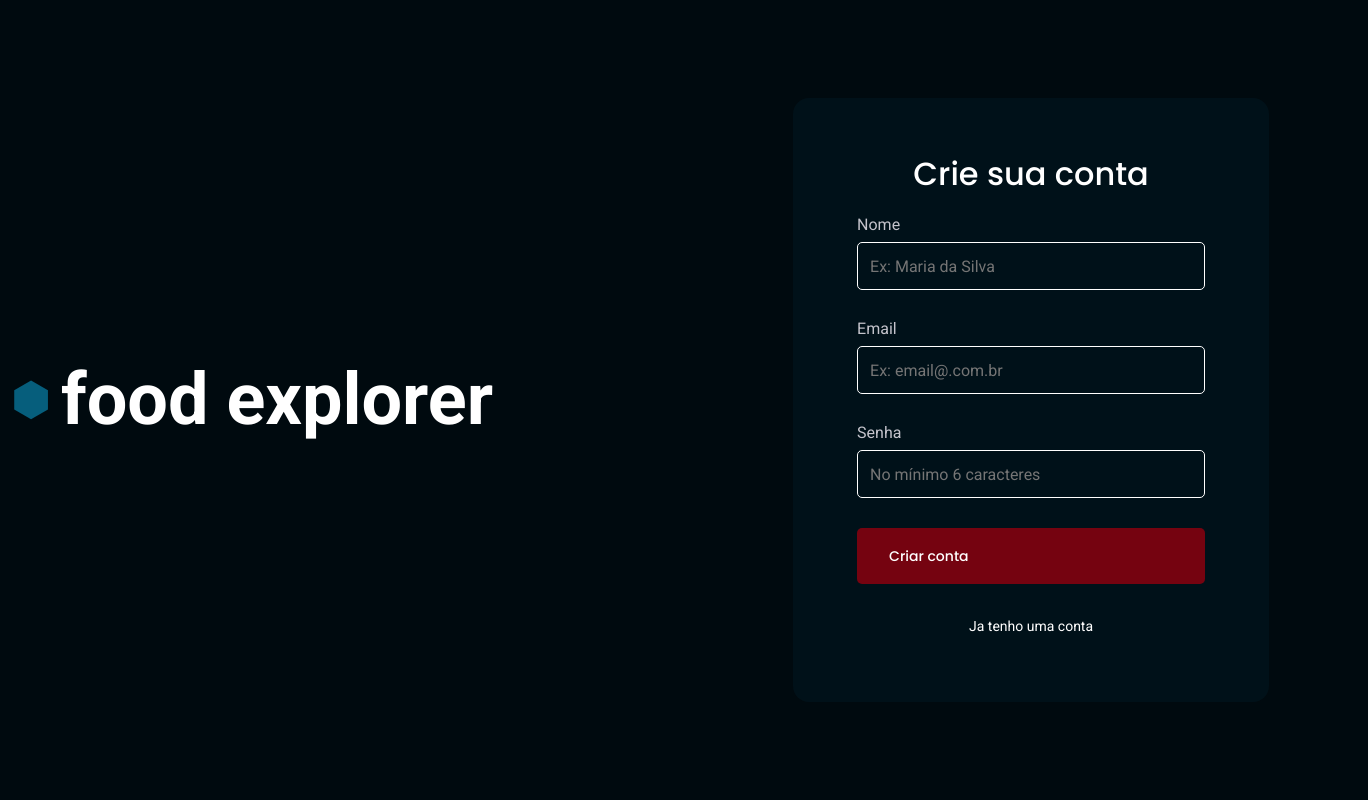
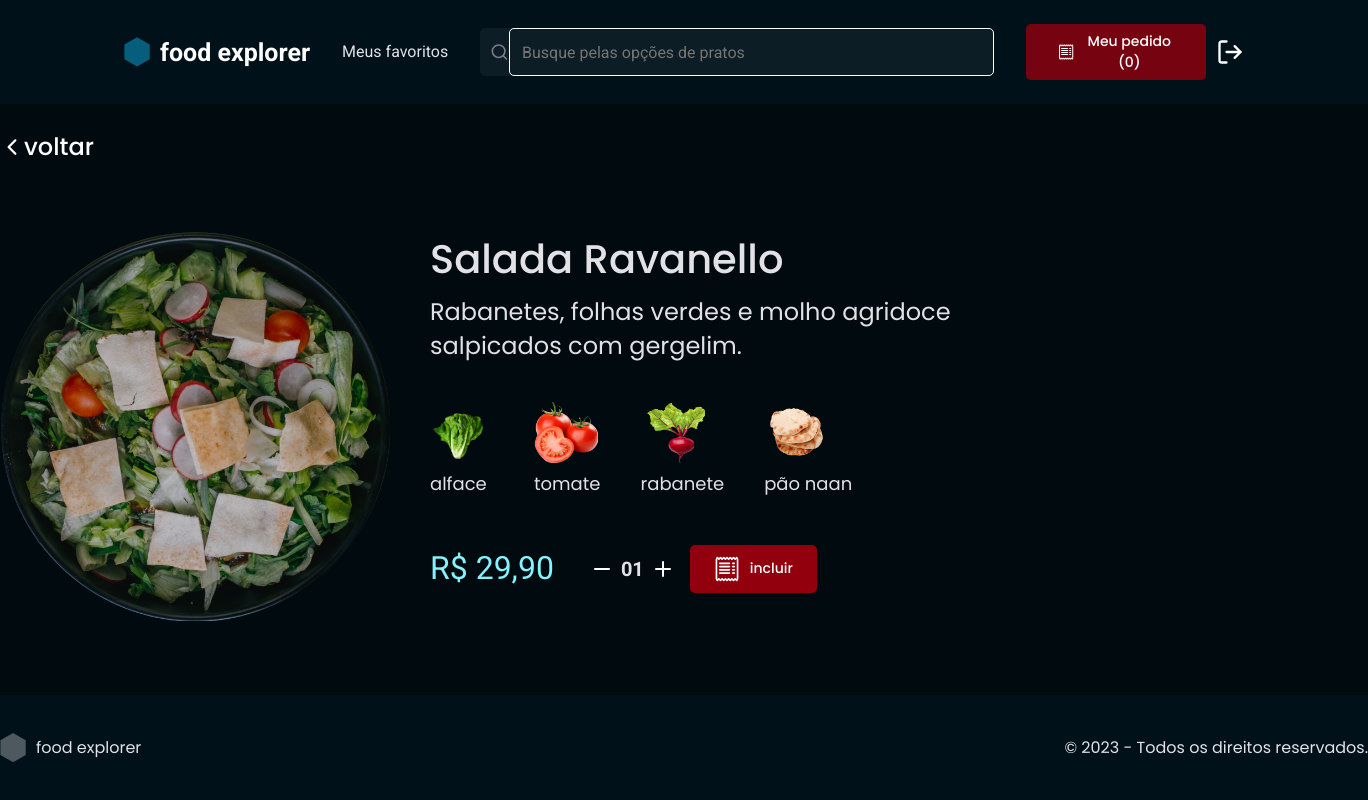
Before and after one commit to fredsonsouza/food-explorer, a React (Vite) app: page / in a window 1280 px wide. Shown: the whole page, 1368 px wide, since content can reach past the window. Built offline with nearby package versions, Linux system fonts and the light colour scheme.

Commit message:
adjust in header component and refactoring in the input component

```diff
--- a/src/components/Button/index.jsx
+++ b/src/components/Button/index.jsx
@@ -3,7 +3,7 @@
 export function Button({ icon: Icon, title, ...rest }) {
   return (
     <Container type="button" {...rest}>
-      {Icon && <Icon size={26} />}
+      {Icon && <Icon size={20} />}
       {title}
     </Container>
   );
--- a/src/components/Button/styles.js
+++ b/src/components/Button/styles.js
@@ -4,13 +4,13 @@
   display: flex;
   align-items: center;
   gap: 1rem;
-  max-width: 100%;
+  width: 100%;
   background-color: ${({ theme }) => theme.COLORS.BACKGROUND_BUTTON};
   color: ${({ theme }) => theme.COLORS.WHITE};
 
   height: 5.6rem;
   border: 0;
-  padding: 1.2rem 3.2rem;
+  padding: 0 3.2rem;
   border-radius: 0.5rem;
   font-weight: 500;
   font-size: 1.4rem;
--- a/src/components/Header/index.jsx
+++ b/src/components/Header/index.jsx
@@ -1,13 +1,15 @@
 import { Container, Content, Brand, Search, Logout } from "./styles";
 import { FiLogOut, FiSearch } from "react-icons/fi";
+import { BsReceipt } from "react-icons/bs";
 
 import { Button } from "../../components/Button";
-import { Input } from "../Input";
+import { Input } from "../../components/Input";
 
 export function Header() {
   return (
     <Container>
       <Content>
+        <nav>
           <Brand>
             <svg
               width="26"
@@ -26,12 +28,18 @@
 
           <a href="">Meus favoritos</a>
           <Search>
-          <Input icon={FiSearch} placeholder="Busque pelas opções de pratos" />
+            <Input
+              icon={FiSearch}
+              placeholder="Busque pelas opções de pratos"
+            />
           </Search>
-        <Button title="Meus pedidos (0)" />
+        </nav>
+        <div>
+          <Button icon={BsReceipt} title="Meu pedido (0)" />
           <Logout>
             <FiLogOut></FiLogOut>
           </Logout>
+        </div>
       </Content>
     </Container>
   );
--- a/src/components/Header/styles.js
+++ b/src/components/Header/styles.js
@@ -13,12 +13,19 @@
 `;
 export const Content = styled.div`
   max-width: 136.8rem;
-  margin: 0 auto;
+  flex: 1;
   display: flex;
-  flex: 1;
   align-items: center;
   gap: 3.2rem;
+  margin: 0 auto;
+  justify-content: space-between;
 
+  > nav {
+    width: 80%;
+    display: flex;
+    align-items: center;
+    gap: 3.2rem;
+  }
   a {
     font-style: normal;
     font-weight: 400;
@@ -26,19 +33,19 @@
     line-height: 160%;
     color: ${({ theme }) => theme.COLORS.GRAY_200};
   }
+  > div {
+    display: flex;
+    align-items: center;
+    width: 20%;
+    gap: 1rem;
+  }
 `;
 export const Brand = styled.div`
   display: flex;
   align-items: center;
-
-  > svg {
-    width: 3rem;
-    height: 3rem;
-    margin-right: 1.2rem;
-  }
+  gap: 1rem;
 
   > h1 {
-    display: flex;
     font-style: normal;
     font-weight: 700;
     font-size: 2.5rem;
@@ -47,11 +54,29 @@
   }
 `;
 export const Search = styled.div`
+  align-items: center;
   display: flex;
-  align-items: center;
   flex: 1;
+  background: ${({ theme }) => theme.COLORS.BACKGROUND_600};
+  border: none;
+  border-radius: 0.5rem;
 
+  input {
+    width: 100%;
+    height: 4.8rem;
+    padding: 1.6rem;
+    border: none;
+    outline: 0;
+
+    color: ${({ theme }) => theme.COLORS.WHITE};
+    font-size: 1.6rem;
+
+    &placeholder {
+      color: ${({ theme }) => theme.COLORS.GRAY_400};
+    }
+  }
   svg {
+    color: ${({ theme }) => theme.COLORS.GRAY_400};
     margin-left: 1rem;
   }
 `;
--- a/src/components/Input/styles.js
+++ b/src/components/Input/styles.js
@@ -4,26 +4,24 @@
   display: flex;
   width: 100%;
   align-items: center;
-  background-color: ${({ theme }) => theme.COLORS.BACKGROUND_600};
-  color: ${({ theme }) => theme.COLORS.GRAY_400};
-  border-radius: 0.5rem;
 
-  > input {
-    display: flex;
+  color: ${({ theme }) => theme.COLORS.WHITE};
 
+  input {
     width: 100%;
     height: 4.8rem;
-    padding: 1.6rem;
-
-    background: transparent;
-
-    border: none;
+    padding: 1.2rem;
+    border: 1px solid #ffffff;
+    border-radius: 5px;
+    font-size: 1.6rem;
 
     color: ${({ theme }) => theme.COLORS.WHITE};
-    font-size: 1.6rem;
+    background-color: transparent;
 
     &placeholder {
-      display: flex;
+      font-style: normal;
+      font-weight: 400;
+      line-height: 100%;
       color: ${({ theme }) => theme.COLORS.GRAY_400};
     }
   }
--- a/src/components/InputForm/index.jsx
+++ /dev/null
@@ -1,10 +0,0 @@
-import { Container } from "./styles";
-
-export function InputForm({ icon: Icon, ...rest }) {
-  return (
-    <Container>
-      {Icon && <Icon size={20} />}
-      <input {...rest} />
-    </Container>
-  );
-}
--- a/src/components/InputForm/styles.js
+++ /dev/null
@@ -1,28 +0,0 @@
-import styled from "styled-components";
-
-export const Container = styled.div`
-  display: flex;
-  width: 100%;
-  align-items: center;
-
-  color: ${({ theme }) => theme.COLORS.WHITE};
-
-  input {
-    width: 100%;
-    height: 4.8rem;
-    padding: 1.2rem;
-    border: 1px solid #ffffff;
-    border-radius: 5px;
-    font-size: 1.6rem;
-
-    color: ${({ theme }) => theme.COLORS.WHITE};
-    background-color: transparent;
-
-    &placeholder {
-      font-style: normal;
-      font-weight: 400;
-      line-height: 100%;
-      color: ${({ theme }) => theme.COLORS.GRAY_400};
-    }
-  }
-`;
--- a/src/main.jsx
+++ b/src/main.jsx
@@ -12,7 +12,7 @@
   <React.StrictMode>
     <ThemeProvider theme={theme}>
       <GlobalStyles />
-      <SignUp />
+      <Details />
     </ThemeProvider>
   </React.StrictMode>
 );
--- a/src/pages/New/index.jsx
+++ b/src/pages/New/index.jsx
@@ -6,7 +6,7 @@
 import { Header } from "../../components/Header";
 import { ButtonText } from "../../components/ButtonText";
 import { TextArea } from "../../components/TextArea";
-import { InputForm } from "../../components/InputForm";
+import { Input } from "../../components/Input";
 export function New() {
   return (
     <Container>
@@ -20,21 +20,21 @@
               <div>
                 <label htmlFor="">Imagem do prato</label>
 
-                <InputForm type="file" placeholder="selecione imagem" />
+                <Input type="file" placeholder="selecione imagem" />
               </div>
               <div>
                 <label htmlFor="">Nome</label>
-                <InputForm placeholder="Ex: Salada Ceasar" />
+                <Input placeholder="Ex: Salada Ceasar" />
               </div>
             </div>
             <div class="col-2-2">
               <div>
                 <label htmlFor="">Ingredientes</label>
-                <InputForm />
+                <Input />
               </div>
               <div>
                 <label htmlFor="">Preço</label>
-                <InputForm placeholder="R$ 00,00" />
+                <Input placeholder="R$ 00,00" />
               </div>
             </div>
             <div>
--- a/src/pages/SignIn/index.jsx
+++ b/src/pages/SignIn/index.jsx
@@ -1,6 +1,6 @@
 import { Container, Brand, Form } from "./styles";
 import { Button } from "../../components/Button";
-import { InputForm } from "../../components/InputForm";
+import { Input } from "../../components/Input";
 
 export function SignIn() {
   return (
@@ -24,11 +24,11 @@
         <h2>Faça login</h2>
         <div>
           <label htmlFor="">Email</label>
-          <InputForm placeholder="Ex: email@.com.br" />
+          <Input placeholder="Ex: email@.com.br" />
         </div>
         <div>
           <label htmlFor="">Senha</label>
-          <InputForm placeholder="No mínimo 6 caracteres" />
+          <Input placeholder="No mínimo 6 caracteres" />
         </div>
 
         <Button title="Entrar" />
--- a/src/pages/SignUp/index.jsx
+++ b/src/pages/SignUp/index.jsx
@@ -1,6 +1,6 @@
 import { Container, Brand, Form } from "./styles";
 import { Button } from "../../components/Button";
-import { InputForm } from "../../components/InputForm";
+import { Input } from "../../components/Input";
 
 export function SignUp() {
   return (
@@ -24,15 +24,15 @@
         <h2>Crie sua conta</h2>
         <div>
           <label htmlFor="">Nome</label>
-          <InputForm placeholder="Ex: Maria da Silva" />
+          <Input placeholder="Ex: Maria da Silva" />
         </div>
         <div>
           <label htmlFor="">Email</label>
-          <InputForm placeholder="Ex: email@.com.br" />
+          <Input placeholder="Ex: email@.com.br" />
         </div>
         <div>
           <label htmlFor="">Senha</label>
-          <InputForm placeholder="No mínimo 6 caracteres" />
+          <Input placeholder="No mínimo 6 caracteres" />
         </div>
 
         <Button title="Criar conta" />
```
Also changed, not shown: src/assets/receipt.svg (renamed from src/assets/Receipt.svg). Lines whose indentation alone changed are shown as unchanged.
